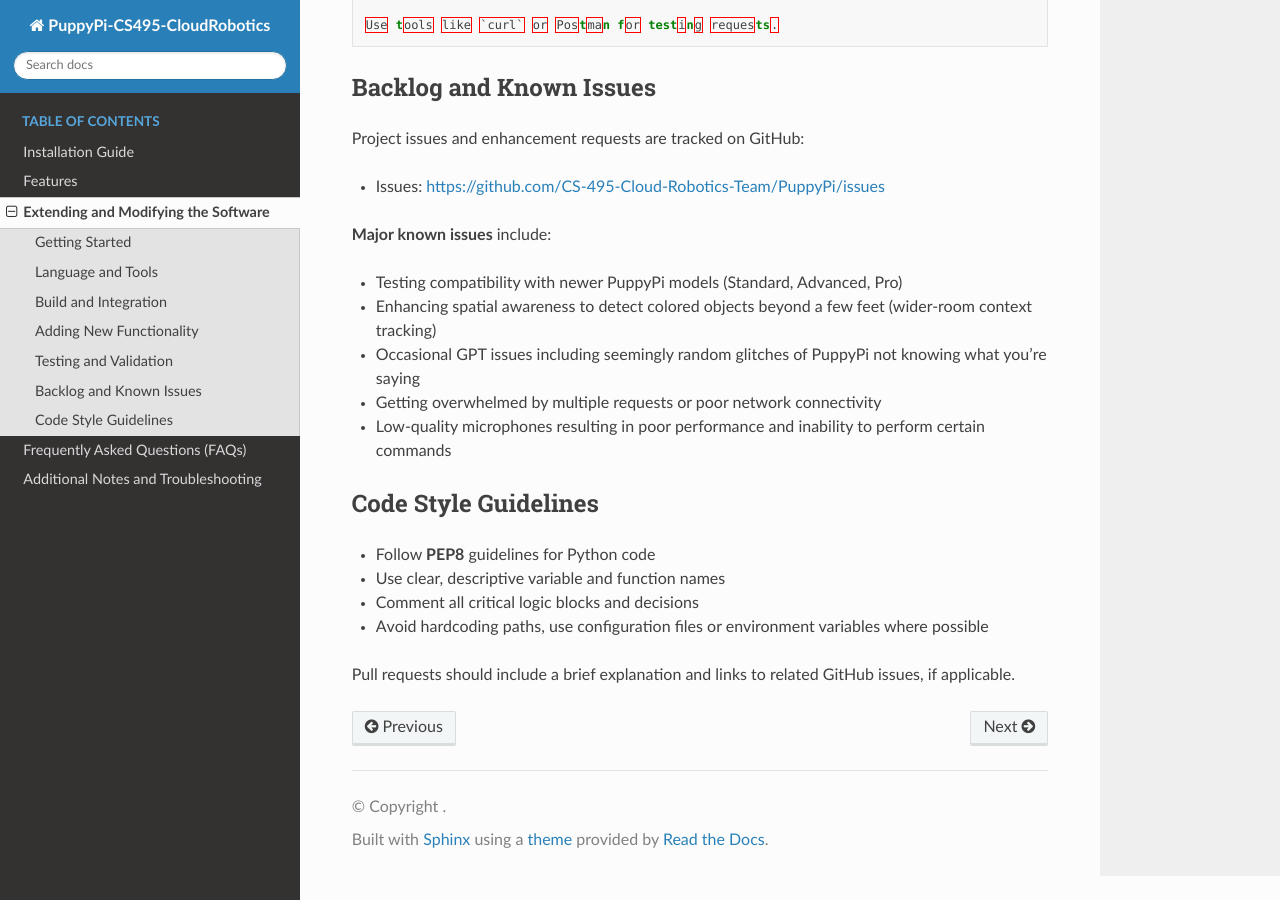
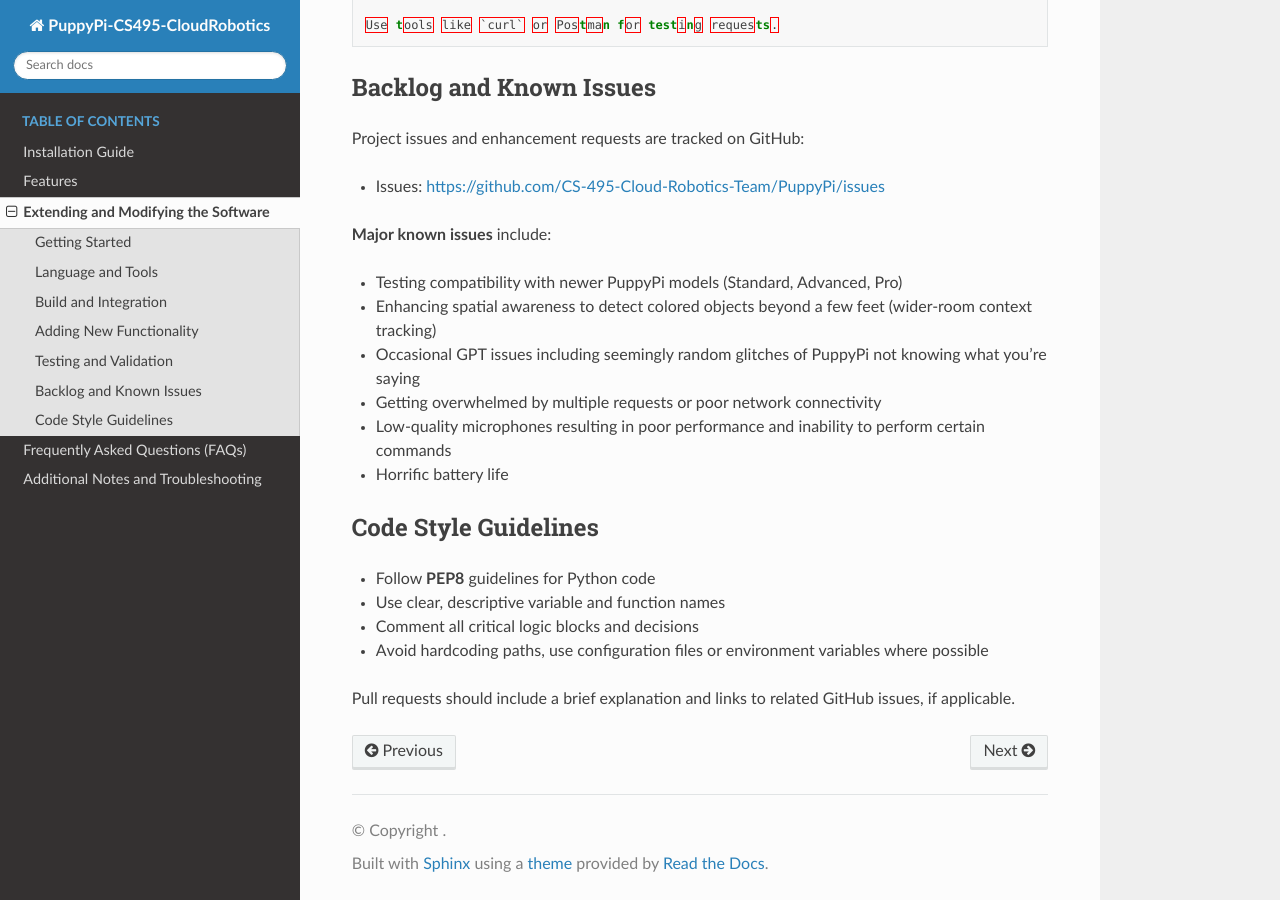
Before and after one commit to CS-495-Cloud-Robotics-Team/PuppyPi, a Sphinx documentation site: the page built from docs/extend.rst, in a window 1280 px wide and 900 px high, scrolled down 1880 px. Built offline with Sphinx 7.4.7 and the Read the Docs theme 3.1.0, drawn with Linux system fonts in a browser that asks for light colours; pages that are not in the unit, such as notebooks, are missing from menus.

Commit message:
Update extend.rst

```diff
--- a/docs/extend.rst
+++ b/docs/extend.rst
@@ -111,6 +111,7 @@ Project issues and enhancement requests are tracked on GitHub:
 - Occasional GPT issues including seemingly random glitches of PuppyPi not knowing what you're saying
 - Getting overwhelmed by multiple requests or poor network connectivity
 - Low-quality microphones resulting in poor performance and inability to perform certain commands
+- Horrific battery life
 
 Code Style Guidelines
 ---------------------
```
